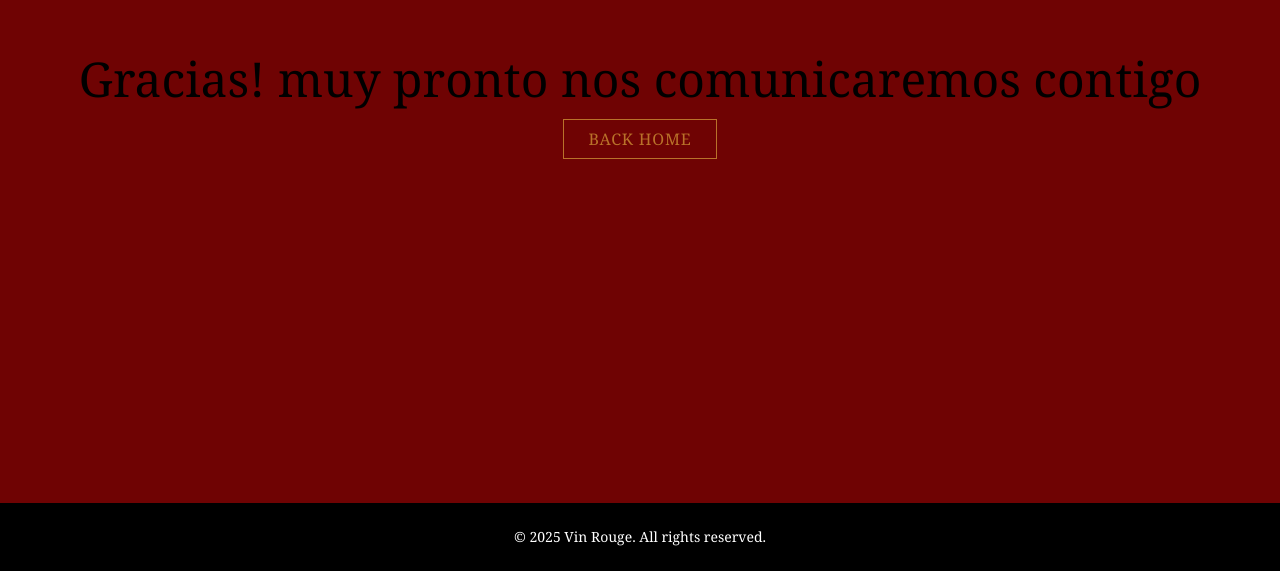
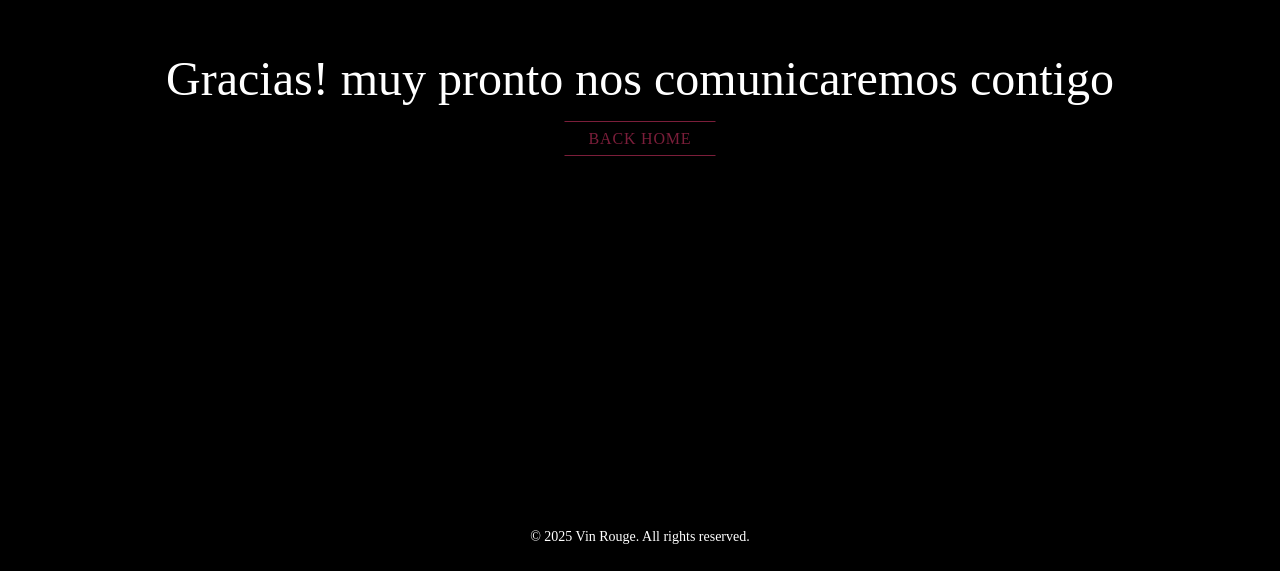
Before and after one commit to Leo1827/landing_vinos2, a plain HTML site: page gracias.html in a window 1280 px wide. Shown: the part 297-868 px from the top of the page. Drawn offline with nearby package versions, Linux system fonts and the light colour scheme.

Commit message:
Edit view thanks

```diff
--- a/gracias.html
+++ b/gracias.html
@@ -5,9 +5,19 @@
   <meta name="viewport" content="width=device-width, initial-scale=1" />
   <title>Vin Rouge Hero</title>
   <script src="https://cdn.tailwindcss.com"></script>
-    <link href="https://fonts.googleapis.com/css2?family=Playfair+Display&display=swap" rel="stylesheet">
+    <!-- Fuente elegante Cinzel -->
+  <link rel="preconnect" href="https://fonts.googleapis.com">
+  <link rel="preconnect" href="https://fonts.gstatic.com" crossorigin>
+  <link href="https://fonts.googleapis.com/css2?family=Cinzel:wght@400..900&display=swap" rel="stylesheet">
 </head>
-<body class="bg-[#6f0303] text-[#000] font-serif">
+
+<style>
+    .font-cinzel {
+          font-family: 'Adoha';
+          src: url('https://tuservidor.com/fonts/Adoha-Regular.woff2') format('woff2');
+      }
+</style>
+<body class="bg-[#000] text-[#fff] font-cinzel">
 
     <!-- Hero Section -->
     <section
@@ -23,7 +33,7 @@
         <div class="text-center">
             <a
                 href="index.html"
-                class="border border-[#b9722a] text-[#b9722a] px-6 py-2 uppercase tracking-wider hover:bg-[#b9722a] hover:text-white transition"
+                class="border border-b-[#7B1E3A] border-t-[#7B1E3A] border-l-[#000] border-r-[#000] text-[#7B1E3A] px-6 py-2 uppercase tracking-wider hover:bg-[#7B1E3A] hover:text-white transition"
             >
                 Back home
             </a>
```
Also changed, not shown: index.html (+0 -1 lines).
